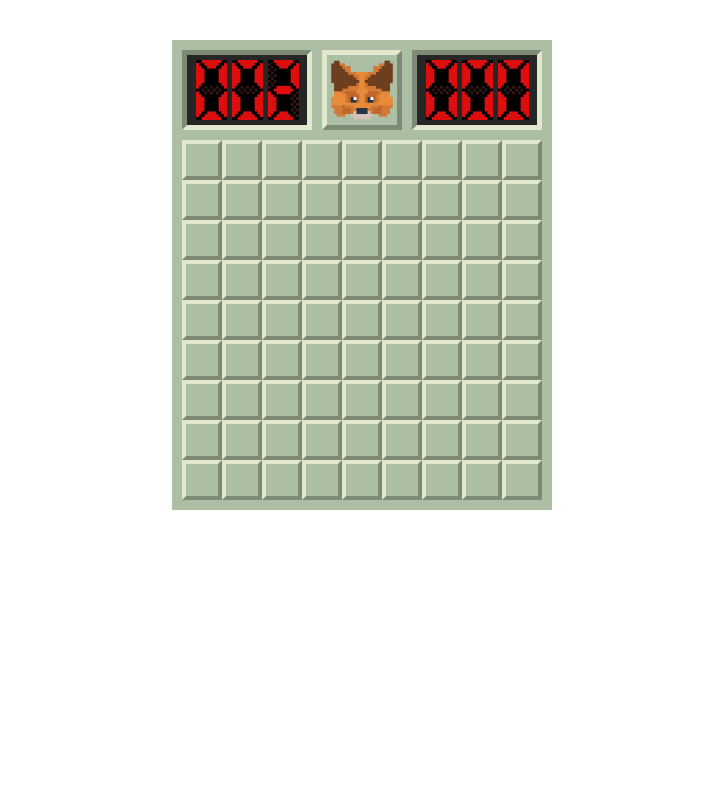
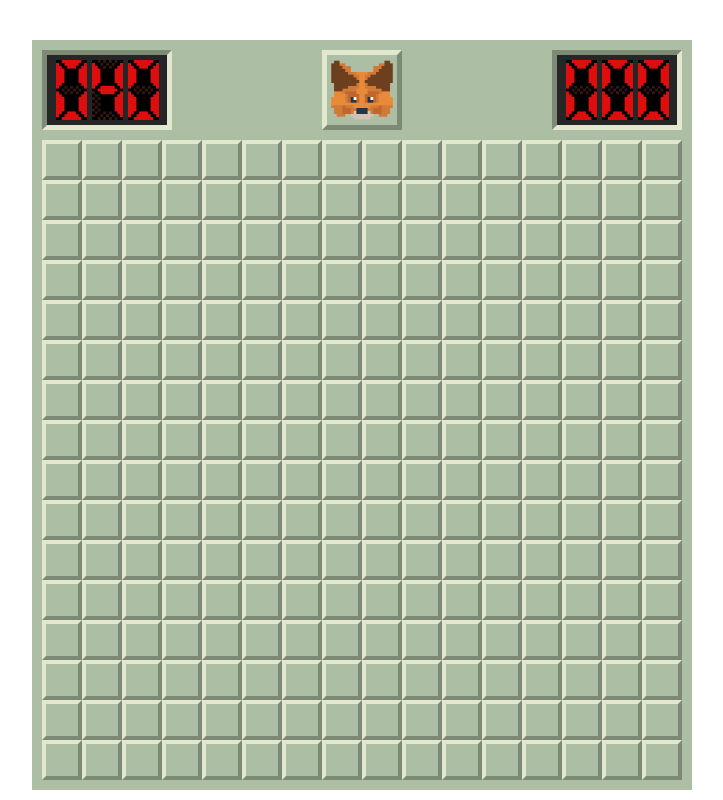
Before and after one commit to green-kong/mineSweeper, a Next.js app: page / in a window 1280 px wide. Shown: the whole page, without its empty margins (278-1001 px from the left). Built offline with nearby package versions, Linux system fonts and the light colour scheme.

Commit message:
fix: open Count reset

```diff
--- a/components/game.tsx
+++ b/components/game.tsx
@@ -36,6 +36,8 @@ const Game = ({game}: IGameProps): JSX.Element => {
       .fill(false)
       .map(() => new Array(gameState.c).fill(false));
     setFlag(newFlag);
+
+    setOpenCount(0);
   }, [game]);
 
   useEffect(() => {
@@ -48,6 +50,7 @@ const Game = ({game}: IGameProps): JSX.Element => {
 
   const clickSquare = (e: MouseEvent<HTMLLIElement>) => {
     if (!game) return;
+
     if (gameState.result !== 'default') return;
 
     if (!gameState.start) {
@@ -57,7 +60,7 @@ const Game = ({game}: IGameProps): JSX.Element => {
     const x = Number(e.currentTarget.attributes[1].value);
     const y = Number(e.currentTarget.attributes[0].value);
 
-    if (flag[x][y]) {
+    if (flag[x][y] || open[x][y]) {
       return;
     }
 
@@ -65,8 +68,8 @@ const Game = ({game}: IGameProps): JSX.Element => {
     if (game[x][y] === 0) {
       const opened = openZeroSquare(x, y, game, newOpen, flag);
       const newOpenCount = checkOpenCnt(opened);
+      setOpen(opened);
       setOpenCount(newOpenCount);
-      setOpen(opened);
     } else if (game[x][y] === 'mine') {
       newOpen[x][y] = true;
       setOpen(newOpen);
--- a/pages/_app.tsx
+++ b/pages/_app.tsx
@@ -24,9 +24,9 @@ interface IGlobalState {
 const initial: IGameState = {
   start: false,
   result: 'default',
-  r: 9,
-  c: 9,
-  mine: 2,
+  r: 16,
+  c: 16,
+  mine: 40,
   flag: 0,
   time: 0,
 };
```
